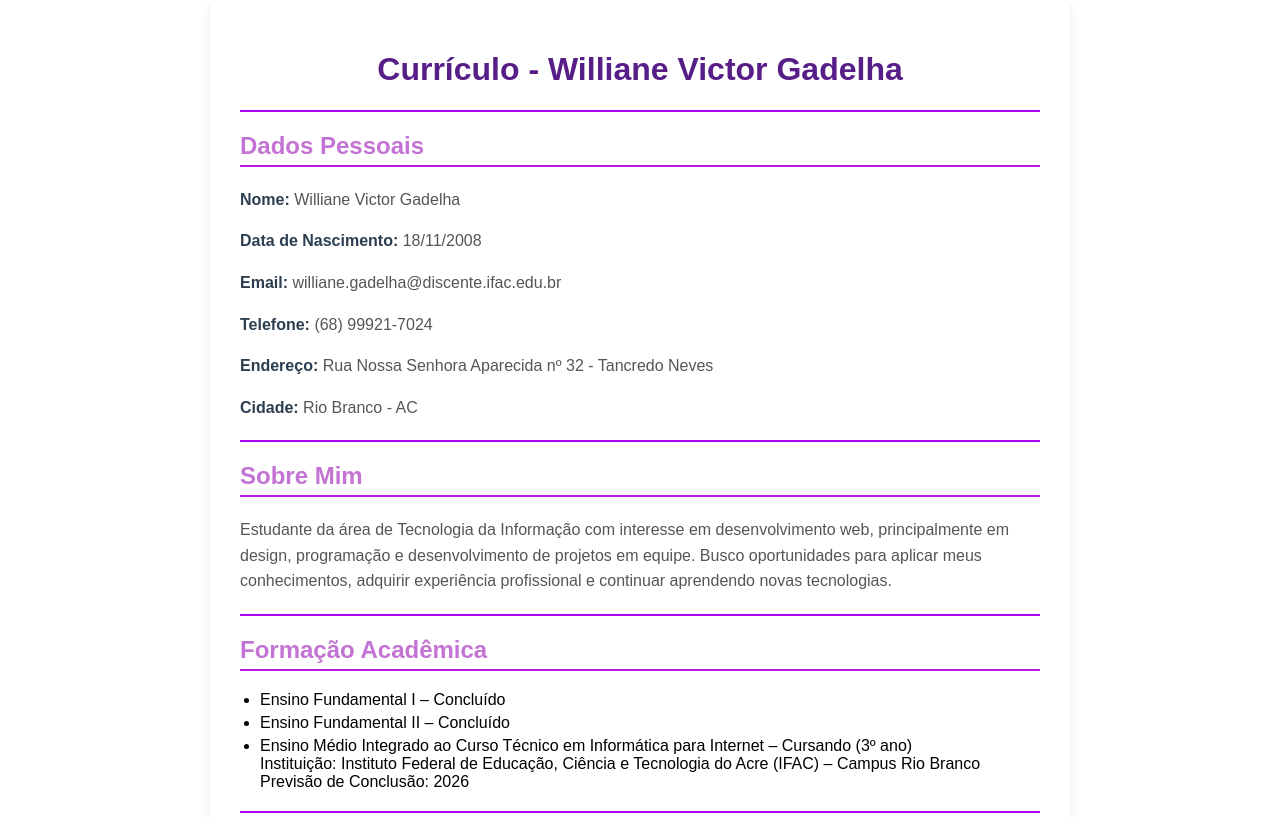
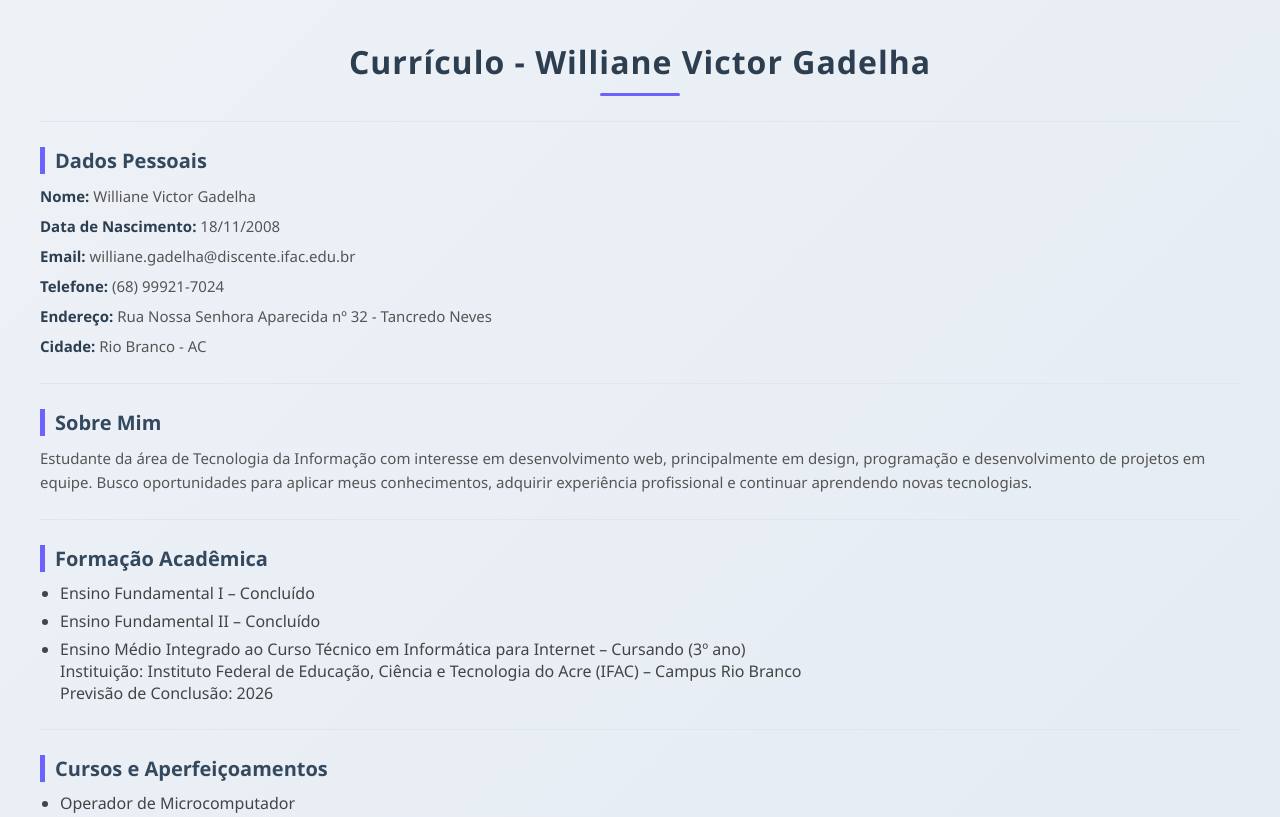
Before and after one commit to willianevic/Nexus, a plain HTML site: page index.html in a window 1280 px wide. Shown: the top 817 px of the page. Drawn offline with Linux system fonts and the light colour scheme.

Commit message:
Atualizei o style

```diff
--- a/style.css
+++ b/style.css
@@ -1,57 +1,94 @@
-body {
-    font-family: Arial, Helvetica, sans-serif;
-    background-color: #f4f6f8;
-    margin: 0;
-    padding: 20px;
+/* Reset básico */
+*{
+    margin:0;
+    padding:0;
+    box-sizing:border-box;
 }
 
-/* Container do currículo */
-body {
-    max-width: 800px;
-    margin: auto;
-    background: white;
-    padding: 30px;
-    border-radius: 10px;
-    box-shadow: 0px 4px 10px rgba(0,0,0,0.1);
+/* Corpo da página */
+body{
+    font-family: 'Segoe UI', Tahoma, Geneva, Verdana, sans-serif;
+    background: linear-gradient(135deg,#eef2f7,#dfe7f1);
+    padding:40px;
+}
+
+/* Container principal do currículo */
+.container{
+    max-width:900px;
+    margin:auto;
+    background:white;
+    padding:40px;
+    border-radius:12px;
+    box-shadow:0 10px 25px rgba(0,0,0,0.08);
 }
 
 /* Título principal */
-h1 {
-    text-align: center;
-    color: #581e88;
+h1{
+    text-align:center;
+    color:#2c3e50;
+    margin-bottom:10px;
+    font-size:32px;
+    letter-spacing:1px;
+}
+
+/* Linha abaixo do título */
+h1::after{
+    content:"";
+    display:block;
+    width:80px;
+    height:3px;
+    background:#6c63ff;
+    margin:10px auto 0 auto;
+    border-radius:2px;
 }
 
 /* Subtítulos */
-h2 {
-    color: #c373d3;
-    border-bottom: 2px solid #ba19e2;
-    padding-bottom: 5px;
+h2{
+    color:#34495e;
+    margin-top:25px;
+    margin-bottom:10px;
+    font-size:20px;
+    border-left:5px solid #6c63ff;
+    padding-left:10px;
 }
 
 /* Texto */
-p {
-    color: #555;
-    line-height: 1.6;
+p{
+    color:#555;
+    font-size:15px;
+    line-height:1.6;
+    margin-bottom:6px;
 }
 
 /* Listas */
-ul {
-    padding-left: 20px;
+ul{
+    padding-left:20px;
+    margin-top:5px;
 }
 
-li {
-    margin-bottom: 5px;
+li{
+    margin-bottom:6px;
+    color:#444;
 }
 
 /* Linha divisória */
-hr {
-    border: none;
-    height: 2px;
-    background: #ad00f1;
-    margin: 20px 0;
+hr{
+    border:none;
+    height:1px;
+    background:#e0e6ed;
+    margin:25px 0;
 }
 
-/* Destaque para dados pessoais */
-p strong {
-    color: #2c3e50;
+/* Destaque nos títulos dos dados */
+strong{
+    color:#2c3e50;
 }
+
+/* Efeito ao passar o mouse nas seções */
+section{
+    transition:0.3s;
+}
+
+section:hover{
+    transform:scale(1.01);
+}
```
